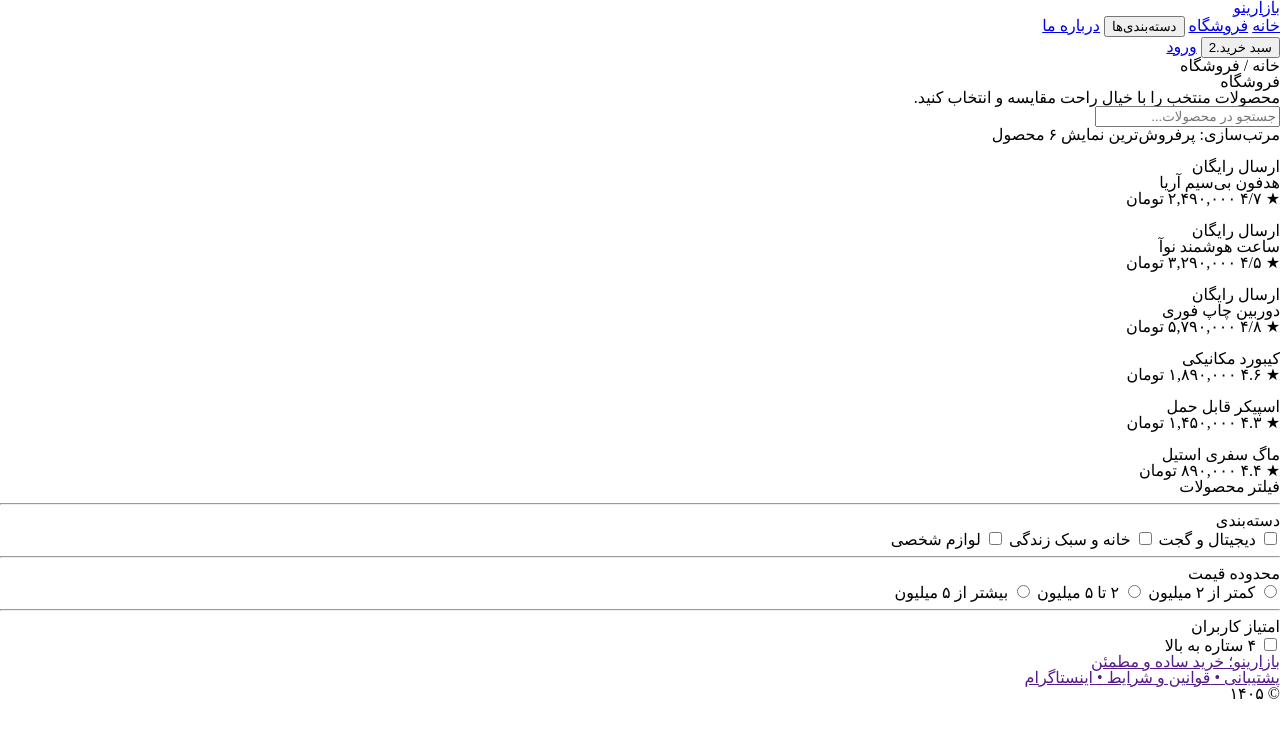
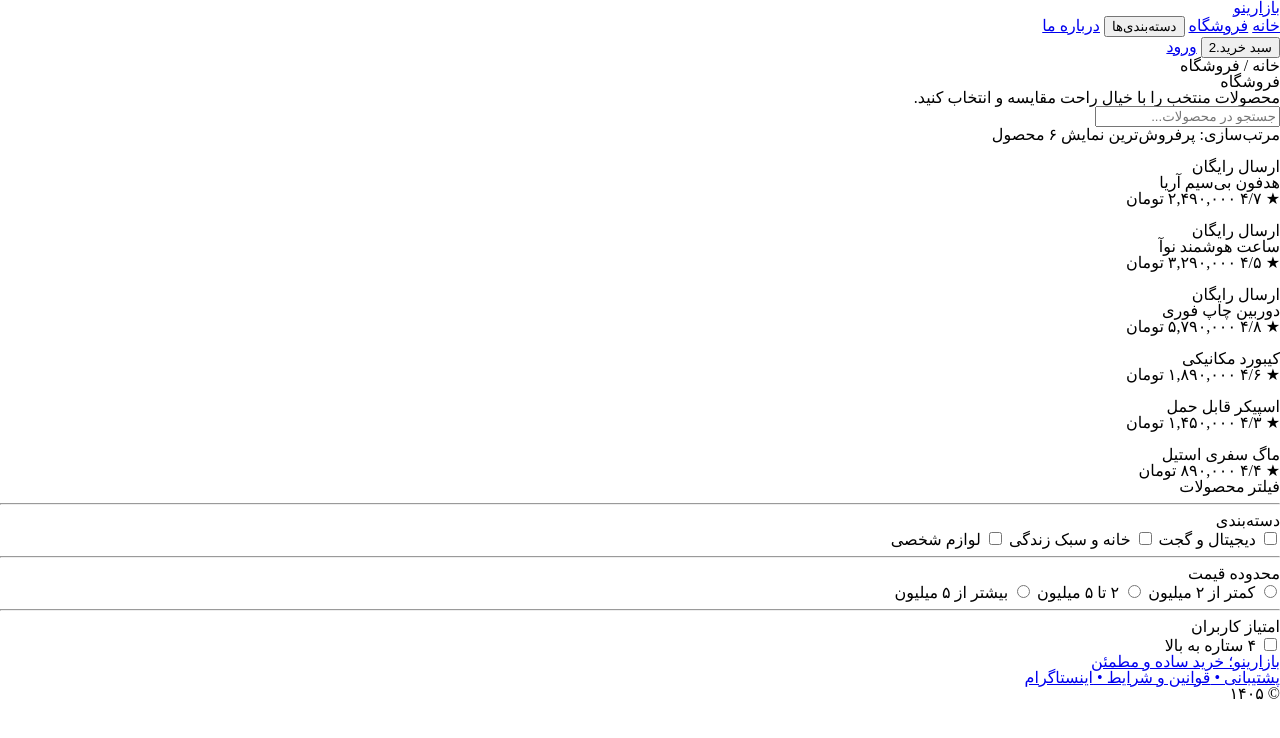
Before and after one commit to Z-Amirian/final-project-kaaryar, a plain HTML site: page index.html in a window 1280 px wide. Drawn offline with Linux system fonts and the light colour scheme.

Commit message:
added footer and product cards

```diff
--- a/index.html
+++ b/index.html
@@ -158,7 +158,7 @@
                             </h2>
 
                             <span class="product__score">
-                                ★ ۴.۶
+                                ★ ۴/۶
                             </span>
 
                             <span class="product__price">
@@ -183,7 +183,7 @@
                             </h2>
 
                             <span class="product__score">
-                                ★ ۴.۳
+                                ★ ۴/۳
                             </span>
 
                             <span class="product__price">
@@ -208,7 +208,7 @@
                             </h2>
 
                             <span class="product__score">
-                                ★ ۴.۴
+                                ★ ۴/۴
                             </span>
 
                             <span class="product__price">
@@ -288,29 +288,31 @@
     </main>
 
     <footer class="footer">
-        <div>
-            <a href="" class="link footer__item">
+
+        <div class="footer__brand">
+            <a href="#" class="link footer__item">
                 بازارینو؛ خرید ساده و مطمئن
             </a>
+        </div>
 
-        </div>
-        <div>
-            <a href="" class="link footer__item">
+        <div class="footer__links">
+            <a href="#" class="link footer__item">
                 پشتیبانی •
             </a>
-            <a href="" class="link footer__item">
+            <a href="#" class="link footer__item">
                 قوانین و شرایط •
             </a>
-            <a href="" class="link footer__item">
+            <a href="#" class="link footer__item">
                 اینستاگرام
             </a>
+        </div>
 
-        </div>
-        <div>
+        <div class="footer__copyright">
             <span class="footer__item">
                 © ۱۴۰۵
             </span>
         </div>
+
     </footer>
 </body>
 
```
